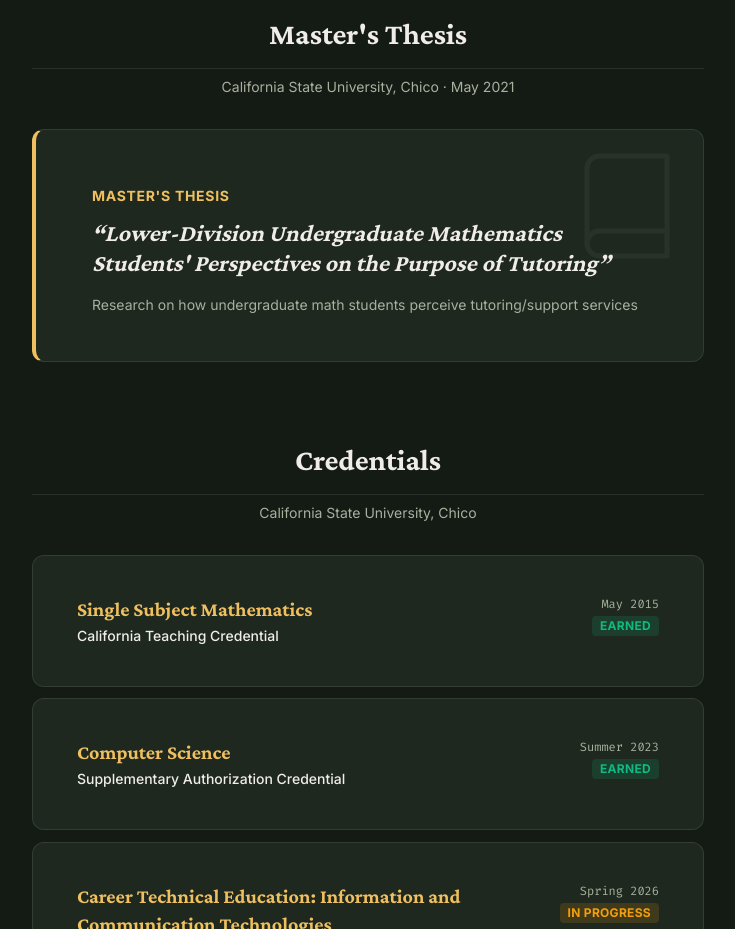
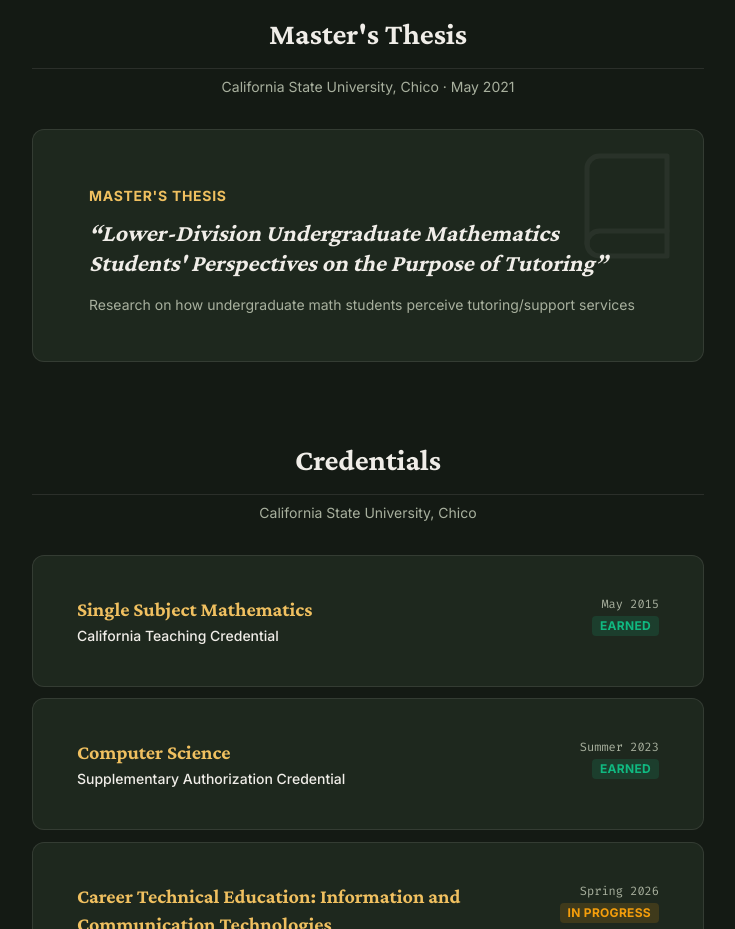
Before and after one commit to shuff57/steven, a Next.js app: page /education in a window 1280 px wide. Shown: the part 900-1829 px from the top of the page, without its empty margins (272-1007 px from the left). Built offline with nearby package versions, Linux system fonts and the light colour scheme.

Commit message:
Remove thesis card left border and Shiny Apps link from skills

```diff
--- a/src/components/sections/EducationView.tsx
+++ b/src/components/sections/EducationView.tsx
@@ -205,8 +205,8 @@ function ThesisCard({ thesis }: { thesis: NonNullable<Education['thesis']> }) {
 
   return (
     <div
-      className="chalk-card border-l-4 border-l-[var(--color-accent)] rounded-xl overflow-hidden relative group transition-colors duration-200"
-      style={{ borderTop: `1px solid ${isExpanded ? 'var(--color-accent)' : 'var(--color-border)'}`, borderRight: `1px solid ${isExpanded ? 'var(--color-accent)' : 'var(--color-border)'}`, borderBottom: `1px solid ${isExpanded ? 'var(--color-accent)' : 'var(--color-border)'}`, borderLeft: '4px solid var(--color-accent)' }}
+      className="chalk-card rounded-xl overflow-hidden relative group transition-colors duration-200"
+      style={{ border: `1px solid ${isExpanded ? 'var(--color-accent)' : 'var(--color-border)'}` }}
       onTouchStart={() => { hasTouched.current = true }}
       onMouseEnter={() => { if (!hasTouched.current) setIsHovered(true) }}
       onMouseLeave={() => { if (!hasTouched.current) setIsHovered(false) }}
--- a/src/components/sections/SkillsView.tsx
+++ b/src/components/sections/SkillsView.tsx
@@ -2,7 +2,7 @@
 
 import { useState, useEffect, useMemo, Suspense } from 'react'
 import { useSearchParams } from 'next/navigation'
-import { languages, software, systems, hardware, shinyAppsUrl } from '@/data/skills'
+import { languages, software, systems, hardware } from '@/data/skills'
 import { AnimatedItem } from '@/components/ui/AnimatedItem'
 
 /* ── Types ── */
@@ -60,7 +60,6 @@ const ALL_SKILLS: SkillItem[] = [
   ...software.map(name => ({
     name,
     category: 'software' as SkillCategory,
-    link: name === 'Shiny Apps' ? shinyAppsUrl : undefined,
   })),
   ...systems.map(name  => ({ name, category: 'system'   as SkillCategory })),
   ...hardware.map(name => ({ name, category: 'hardware'  as SkillCategory })),
```
